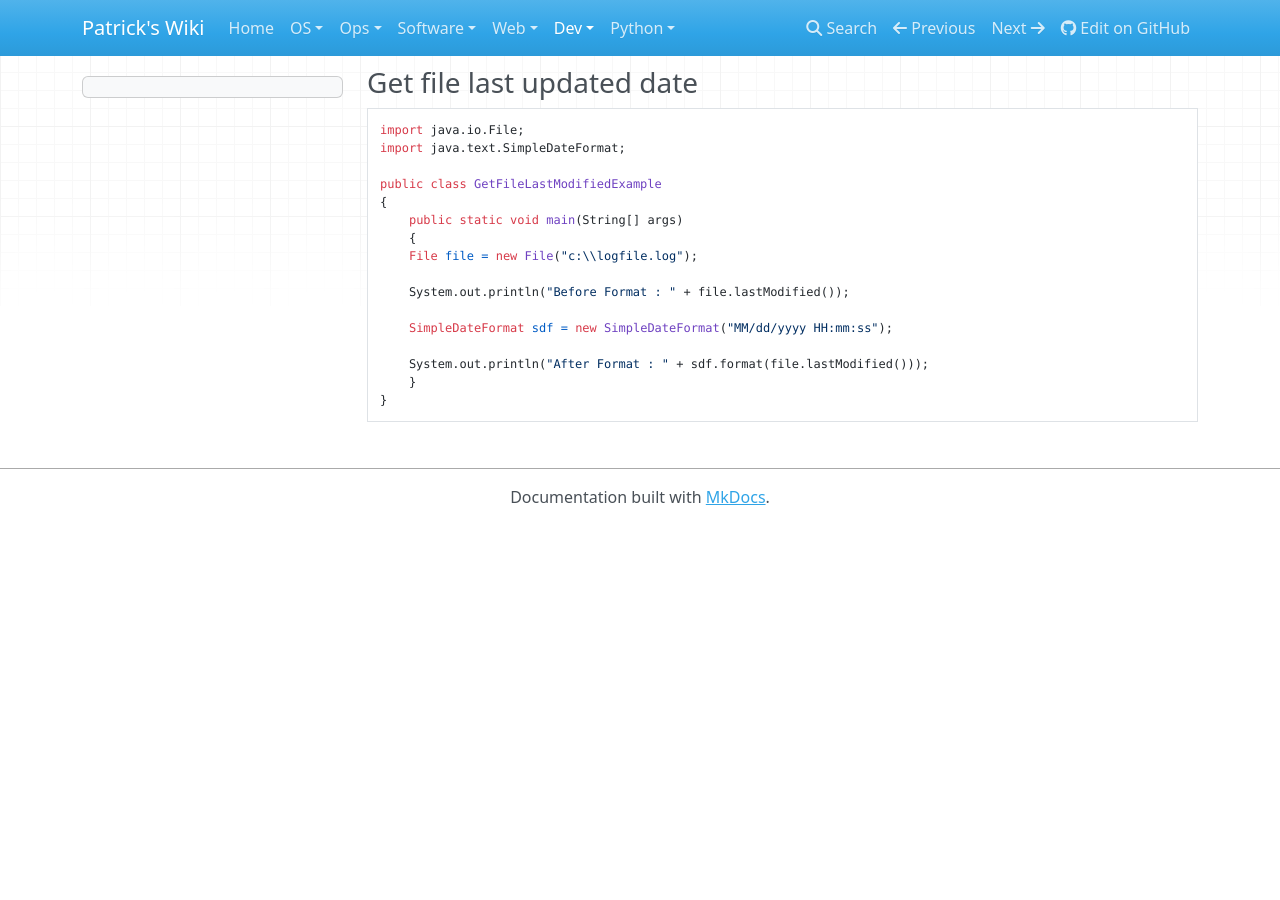
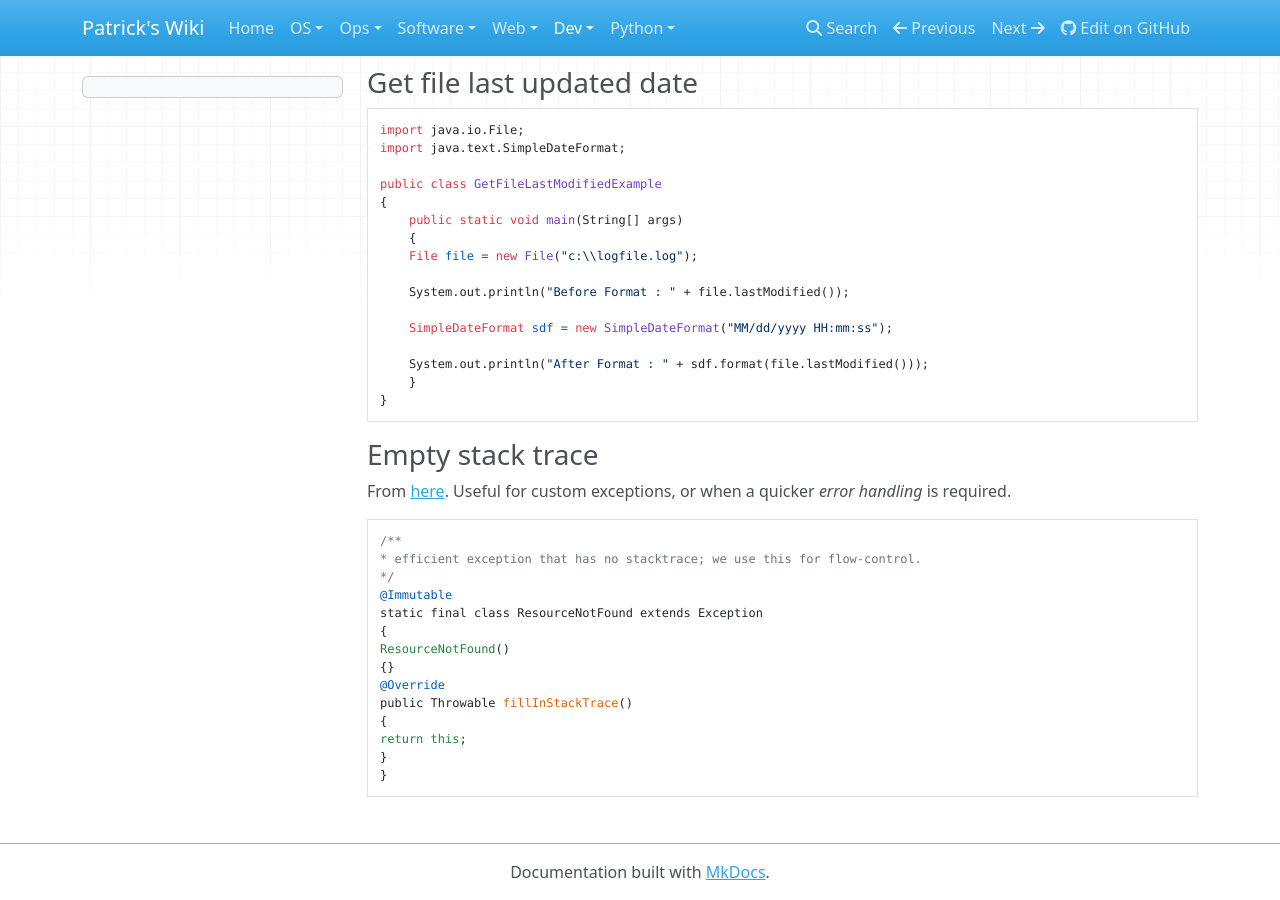
Before and after one commit to patsancu/wiki, an MkDocs documentation site: the page built from docs/dev/Java/Java-snippets.md, in a window 1280 px wide and 900 px high, scrolled down 1956 px. Built offline with MkDocs 1.6.1, drawn with Linux system fonts in a browser that asks for light colours; nearby versions of some CDN libraries; before the commit the page ends 2481 px from its top, so only the background shows below that.

Commit message:
javaa: empty stack trace

````diff
--- a/docs/dev/Java/Java-snippets.md
+++ b/docs/dev/Java/Java-snippets.md
@@ -119,3 +119,22 @@ public class GetFileLastModifiedExample
     }
 }
 ```
+
+### Empty stack trace
+From [here](https://www.atlassian.com/blog/archives/if_you_use_exceptions_for_path_control_dont_fill_in_the_stac). Useful for custom exceptions, or when a quicker *error handling* is required.
+```
+/**
+* efficient exception that has no stacktrace; we use this for flow-control.
+*/
+@Immutable
+static final class ResourceNotFound extends Exception
+{
+ResourceNotFound()
+{}
+@Override
+public Throwable fillInStackTrace()
+{
+return this;
+}
+}
+```
````
